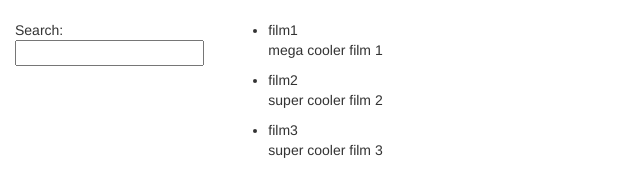
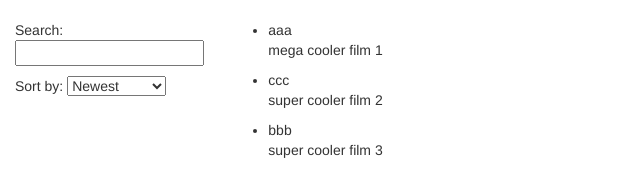
Before and after one commit to EvilPandaBear/MovieStar, a website: page app/index.html in a window 1280 px wide. Shown: the whole page, without its empty margins (0-640 px from the left). Drawn offline with nearby package versions, Linux system fonts and the light colour scheme.

Commit message:
mit sortieren

```diff
--- a/app/movie-list/movie-list.component.js
+++ b/app/movie-list/movie-list.component.js
@@ -1,6 +1,6 @@
 'use strict';
 
-// Register `phoneList` component, along with its associated controller and template
+// Register `movieList` component, along with its associated controller and template
 angular.
   module('movieList').
   component('movieList', {
@@ -8,15 +8,20 @@ angular.
     controller: function MovieListController() {
       this.movies = [
         {
-            name: 'film1',
-            snippet: 'mega cooler film 1'
+            name: 'aaa',
+            snippet: 'mega cooler film 1',
+            age: 1
         }, {
-            name: 'film2',
-            snippet: 'super cooler film 2'
+            name: 'ccc',
+            snippet: 'super cooler film 2',
+            age: 2
         }, {
-            name: 'film3',
-            snippet: 'super cooler film 3'
+            name: 'bbb',
+            snippet: 'super cooler film 3',
+            age: 3
         }
       ];
+
+      this.orderProp = 'age';
     }
   });
--- a/app/movie-list/movie-list.template.html
+++ b/app/movie-list/movie-list.template.html
@@ -3,14 +3,22 @@
     <div class="col-md-2">
       <!--Sidebar content-->
 
-      Search: <input ng-model="$ctrl.query" />
+      <p> Search: <input ng-model="$ctrl.query"> </p>
 
+      <p>
+        Sort by:
+        <select ng-model="$ctrl.orderProp">
+          <option value="name">Alphabetical</option>
+          <option value="age">Newest</option>
+        </select>
+      </p>
     </div>
+
     <div class="col-md-10">
       <!--Body content-->
 
       <ul class="movies">
-        <li ng-repeat="movie in $ctrl.movies | filter:$ctrl.query">
+        <li ng-repeat="movie in $ctrl.movies | filter:$ctrl.query | orderBy:$ctrl.orderProp">
           <span>{{movie.name}}</span>
           <p>{{movie.snippet}}</p>
         </li>
```
